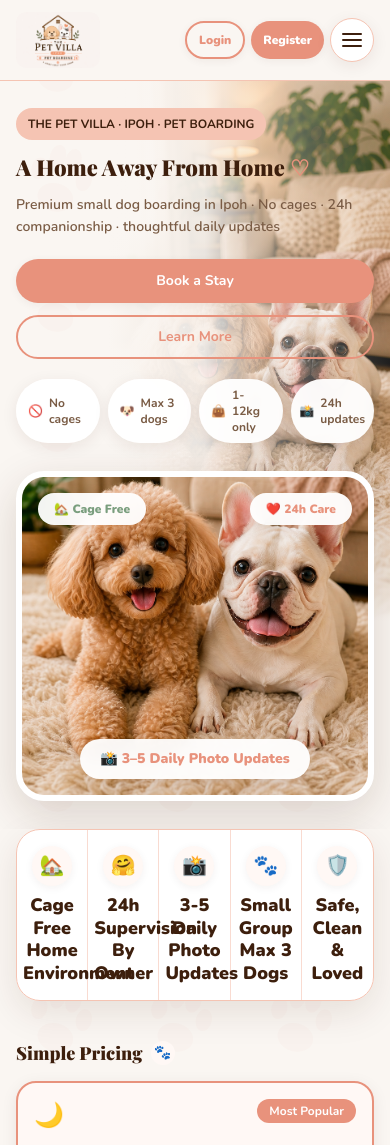
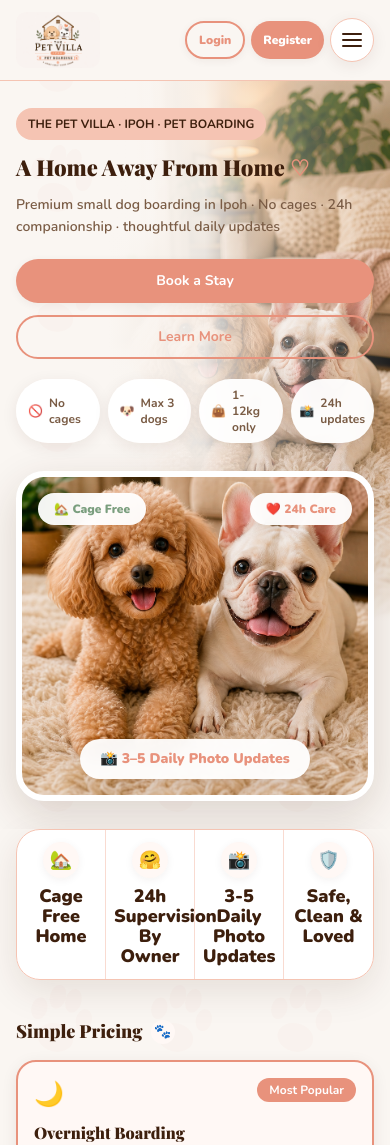
Before and after one commit to petvilla-ipoh/pet-villa, a Next.js app in the folder apps/web/: page / in a window 390 px wide. Shown: the top 1145 px of the page. Built offline with nearby package versions, Linux system fonts and the light colour scheme; a web font is replaced by a local one.

Commit message:
refine mobile feature strip

```diff
--- a/apps/web/app/page.tsx
+++ b/apps/web/app/page.tsx
@@ -4,10 +4,9 @@ import { AppNav } from "./components/AppNav";
 import { useLanguage } from "./components/LanguageProvider";
 
 const heroFeatures = [
-  { icon: "🏡", title: { en: "Cage Free Home Environment", zh: "不关笼家庭环境" } },
+  { icon: "🏡", title: { en: "Cage Free Home", zh: "不关笼家庭" } },
   { icon: "🤗", title: { en: "24h Supervision By Owner", zh: "主人24小时陪伴" } },
   { icon: "📸", title: { en: "3-5 Daily Photo Updates", zh: "每日3-5次照片更新" } },
-  { icon: "🐾", title: { en: "Small Group Max 3 Dogs", zh: "小群照顾最多3只狗" } },
   { icon: "🛡️", title: { en: "Safe, Clean & Loved", zh: "安全干净被爱护" } }
 ];
 
@@ -107,16 +106,16 @@ export default function HomePage() {
 
         <section id="services" className="villa-section pt-0">
           <div className="villa-container">
-            <div className="grid grid-cols-5 overflow-hidden rounded-[24px] border border-villa-primary-light bg-white/95 shadow-[0_12px_36px_rgba(61,31,13,0.10)] backdrop-blur">
+            <div className="grid grid-cols-4 overflow-hidden rounded-[24px] border border-villa-primary-light bg-white/95 shadow-[0_12px_36px_rgba(61,31,13,0.10)] backdrop-blur">
               {heroFeatures.map((feature) => (
                 <article
                   key={feature.title.en}
-                  className="border-r border-villa-primary-light/60 px-1.5 py-4 text-center last:border-r-0 sm:px-4"
+                  className="border-r border-villa-primary-light/60 px-2 py-3 text-center last:border-r-0 sm:px-4 sm:py-4"
                 >
-                  <div className="mx-auto grid h-10 w-10 place-items-center rounded-full bg-villa-primary-bg text-xl shadow-sm sm:h-12 sm:w-12 sm:text-2xl">
+                  <div className="mx-auto grid h-9 w-9 place-items-center rounded-full bg-villa-primary-bg text-lg shadow-sm sm:h-12 sm:w-12 sm:text-2xl">
                     {feature.icon}
                   </div>
-                  <h2 className="mt-2 text-[10px] font-black leading-tight text-villa-text-primary min-[390px]:text-[11px] sm:mt-3 sm:text-sm">
+                  <h2 className="mt-2 text-[9px] font-black leading-[1.12] text-villa-text-primary min-[390px]:text-[10px] sm:mt-3 sm:text-sm">
                     {t(feature.title)}
                   </h2>
                 </article>
```
